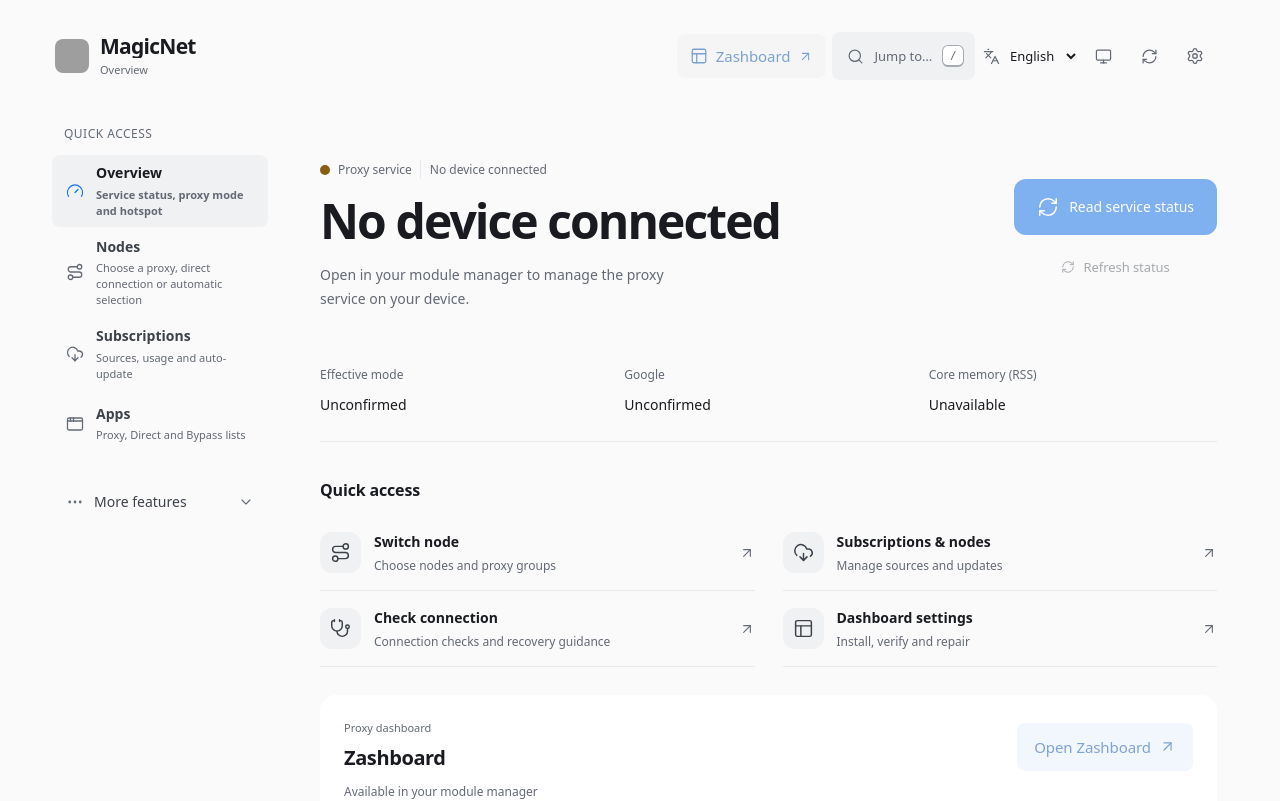
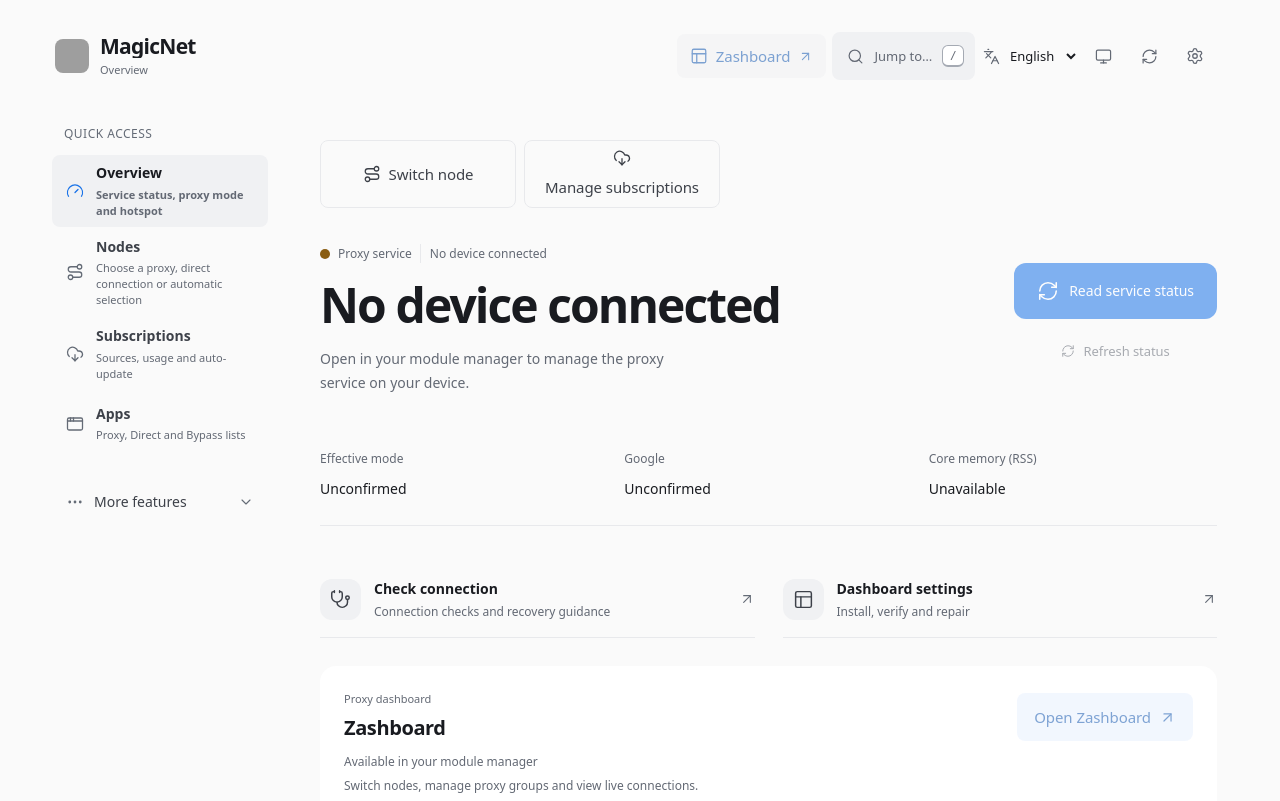
Before and after one commit to LIghtJUNction/magicnet-android, a Vue app in the folder webui/: page /#/control in a window 1280 px wide. Shown: the top 801 px of the page. Built offline with nearby package versions, Linux system fonts and the light colour scheme; grey boxes are pictures that could not be loaded.

Commit message:
fix(webui): surface node and subscription shortcuts on the overview

```diff
--- a/webui/src/components/pages/ControlPage.vue
+++ b/webui/src/components/pages/ControlPage.vue
@@ -505,6 +505,17 @@ onMounted(() => {
       <Button :loading="isRunning('refresh-control-subs') || isRunning('rebuild-node-cache')" @click="followNextStep">{{ nextStep.label }}<ArrowRight :size="16" /></Button>
     </section>
 
+    <nav class="mn-control-shortcuts" :aria-label="t('常用入口')">
+      <Button variant="outline" size="sm" @click="emit('goto-tab', 'proxies')">
+        <Route :size="18" class="shrink-0" aria-hidden="true" />
+        <span>{{ t("切换节点") }}</span>
+      </Button>
+      <Button variant="outline" size="sm" @click="emit('goto-tab', 'subs')">
+        <DownloadCloud :size="18" class="shrink-0" aria-hidden="true" />
+        <span>{{ t("管理订阅") }}</span>
+      </Button>
+    </nav>
+
     <section class="mn-control-hero" :data-service-state="serviceStatus.state" :aria-label="t('服务概览')">
       <div class="mn-control-overview">
         <div class="mn-control-status" role="status" aria-live="polite">
@@ -562,14 +573,11 @@ onMounted(() => {
       </div>
     </section>
 
-    <section class="mn-home-workspace" :aria-label="t('常用入口')">
-      <header class="mn-home-section-heading"><h3>{{ t("常用入口") }}</h3></header>
-      <nav class="mn-control-destinations" :aria-label="t('常用入口')">
-        <button type="button" @click="emit('goto-tab', 'proxies')"><Route :size="21" /><span>{{ t("切换节点") }}<small>{{ t("选择节点与代理组") }}</small></span><ArrowUpRight :size="16" /></button>
-        <button type="button" @click="emit('goto-tab', 'subs')"><DownloadCloud :size="21" /><span>{{ t("订阅与节点") }}<small>{{ t("管理来源与更新") }}</small></span><ArrowUpRight :size="16" /></button>
+    <div class="mn-home-workspace">
+      <div class="mn-control-destinations">
         <button type="button" :aria-label="t('检查网络')" @click="emit('goto-tab', 'health')"><Stethoscope :size="21" /><span>{{ t("检查网络") }}<small>{{ t("查看连接与恢复建议") }}</small></span><ArrowUpRight :size="16" /></button>
         <button type="button" @click="emit('goto-tab', 'webui')"><PanelsTopLeft :size="21" /><span>{{ t("面板设置") }}<small>{{ t("安装、校验与修复") }}</small></span><ArrowUpRight :size="16" /></button>
-      </nav>
+      </div>
 
       <section class="mn-dashboard-entry" :aria-label="t('Zashboard 快捷入口')">
         <div class="mn-dashboard-copy"><p class="mn-dashboard-kicker">{{ t("代理控制台") }}</p><h3>Zashboard</h3></div>
@@ -582,7 +590,7 @@ onMounted(() => {
         <p class="mn-dashboard-description">{{ t("切换节点、管理代理组、查看实时连接。") }}</p>
         <div v-if="singBoxUiError" class="mn-dashboard-error" role="alert"><p>{{ t(singBoxUiError) }}</p><Button variant="ghost" @click="emit('goto-tab', 'webui')">{{ t("面板设置与修复") }}<ArrowRight :size="16" /></Button></div>
       </section>
-    </section>
+    </div>
 
     <SectionDisclosure :title="t('运行详情')">
       <dl class="mn-service-facts" :aria-label="t('运行证据')">
@@ -867,6 +875,8 @@ onMounted(() => {
 
 <style scoped>
 .mn-control { max-width: 920px; margin-inline: auto; }
+.mn-control-shortcuts { display: grid; grid-template-columns: repeat(2, minmax(0, 1fr)); gap: 8px; max-width: 400px; margin-top: 16px; }
+.mn-control-shortcuts > button { min-width: 0; padding-block: 8px; overflow-wrap: anywhere; }
 .mn-control-hero { padding: 32px 0 0; }
 .mn-control-overview { display: grid; gap: 28px; }
 .mn-control-status { min-width: 0; text-align: left; }
@@ -899,8 +909,6 @@ onMounted(() => {
 .mn-next-step p { margin: 8px 0 0; color: var(--mn-ink-soft); font-size: 13px; line-height: 1.65; overflow-wrap: anywhere; }
 .mn-next-step > button { max-width: 100%; }
 .mn-home-workspace { margin: 36px 0 28px; }
-.mn-home-section-heading { display: flex; align-items: center; justify-content: space-between; margin-bottom: 12px; }
-.mn-home-section-heading h3 { margin: 0; font-size: 16px; font-weight: 550; letter-spacing: -.01em; }
 .mn-control-destinations { display: grid; grid-template-columns: minmax(0, 1fr); gap: 0 28px; }
 .mn-control-destinations > button { display: grid; grid-template-columns: 40px minmax(0, 1fr) auto; align-items: center; min-width: 0; min-height: 76px; gap: 14px; padding: 14px 0; border: 0; border-bottom: 1px solid var(--mn-border); border-radius: 0; background: transparent; color: var(--mn-ink); text-align: left; cursor: pointer; transition: color 160ms ease-out, background-color 160ms ease-out; }
 .mn-control-destinations > button > svg:first-child { box-sizing: content-box; padding: 10px; border-radius: 12px; background: var(--mn-surface-sunken); color: var(--mn-ink-soft); }
--- a/webui/src/i18n/catalogs/control.ts
+++ b/webui/src/i18n/catalogs/control.ts
@@ -91,8 +91,7 @@ export default {
   "实际模式": ["Effective mode", "Действующий режим"],
   "打开诊断": ["Open diagnostics", "Открыть диагностику"],
   "常用入口": ["Quick access", "Быстрый доступ"],
-  "订阅与节点": ["Subscriptions & nodes", "Подписки и узлы"],
-  "管理来源与更新": ["Manage sources and updates", "Источники и обновления"],
+  "管理订阅": ["Manage subscriptions", "Управление подписками"],
   "服务就绪后可打开": ["Available when service is ready", "Доступно, когда сервис готов"],
   "网络设置": ["Network settings", "Настройки сети"],
   "按需调整，无需反复重启": ["Adjust as needed, without repeated restarts", "Настройка без повторных перезапусков"],
```
Also changed, not shown: 1 other file (tests, documents, lock files or other folders).
